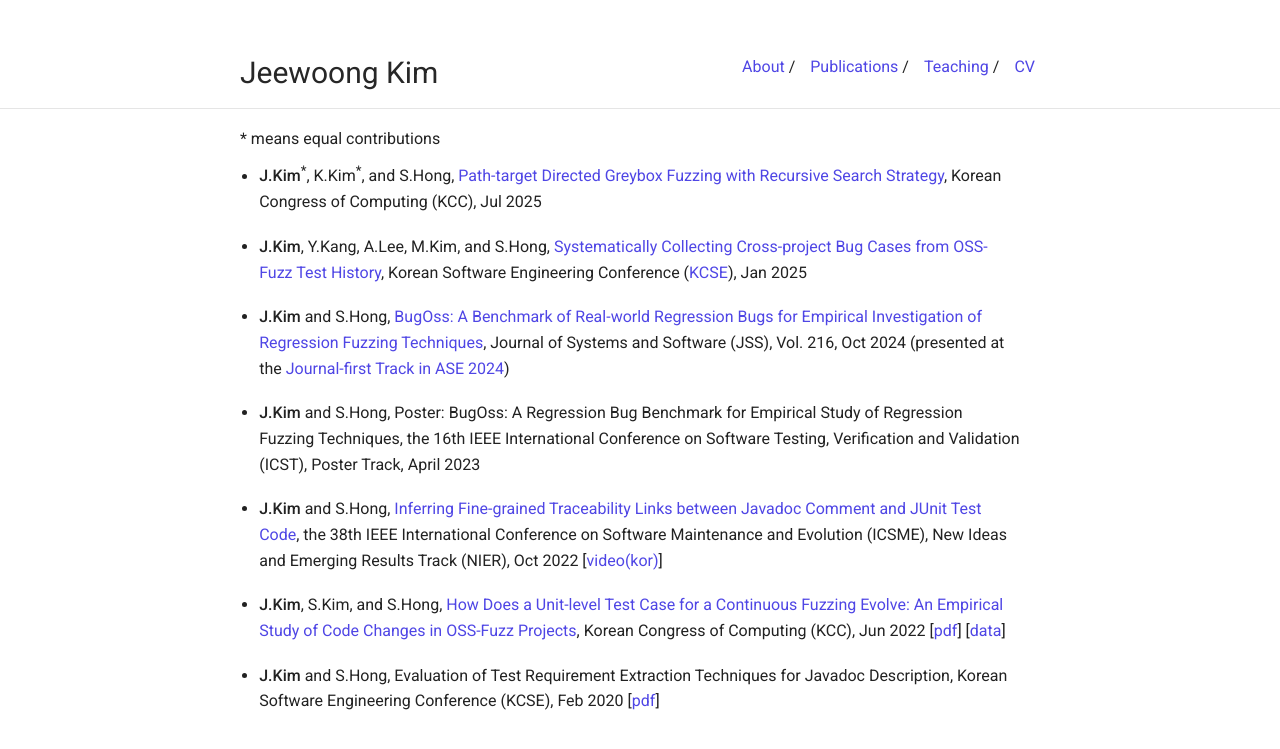
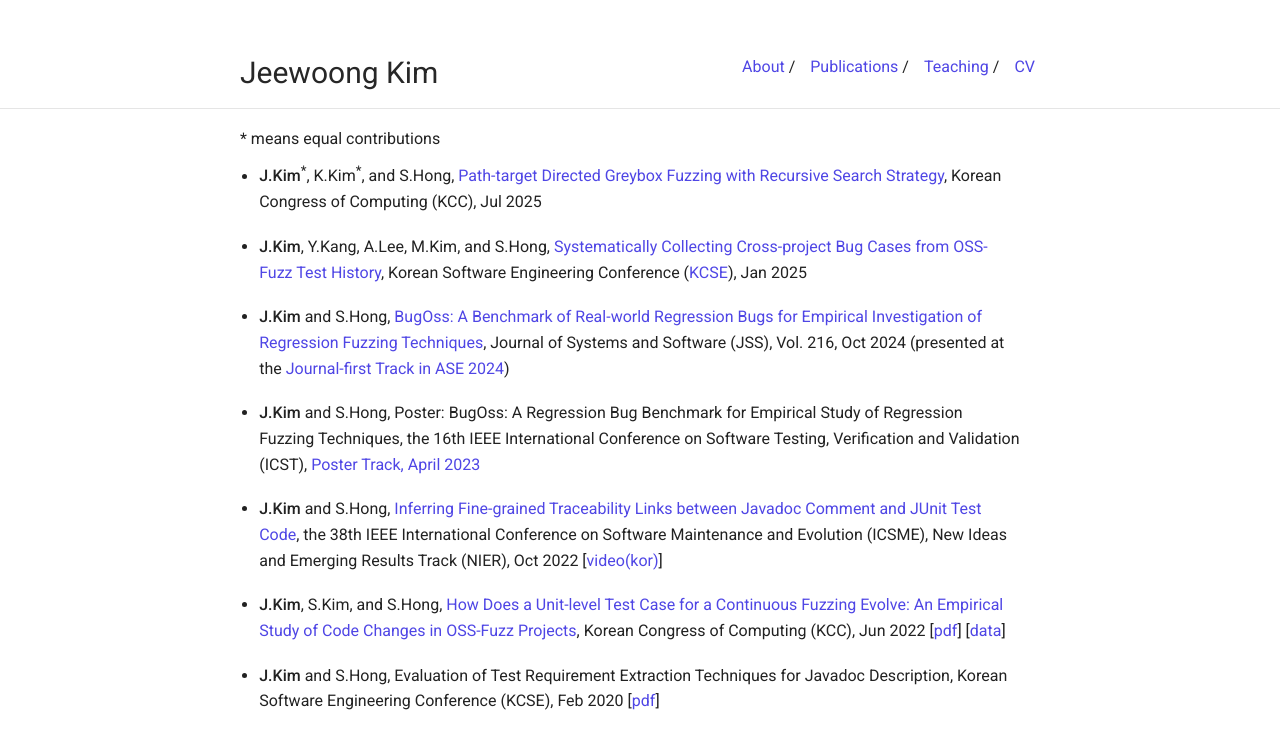
Before and after one commit to JeewoongKim/jeewoongkim.github.io, a Jekyll site: the page built from publications.md, in a window 1280 px wide. Shown: the top 749 px of the page. Built offline with Jekyll 4.4.1, drawn with Linux system fonts in a browser that asks for light colours; part of the change alters nothing that is shown.

```diff
--- a/publications.md
+++ b/publications.md
@@ -9,7 +9,7 @@ body_class: publications-page
 - **J.Kim**<sup>*</sup>, K.Kim<sup>*</sup>, and S.Hong, [Path-target Directed Greybox Fuzzing with Recursive Search Strategy](https://www.dbpia.co.kr/journal/articleDetail?nodeId=NODE12318196), Korean Congress of Computing (KCC), Jul 2025
 - **J.Kim**, Y.Kang, A.Lee, M.Kim, and S.Hong, [Systematically Collecting Cross-project Bug Cases from OSS-Fuzz Test History](https://koasas.kaist.ac.kr/handle/10203/335536), Korean Software Engineering Conference ([KCSE](https://sigsoft.or.kr/kcse2025/)), Jan 2025
 - **J.Kim** and S.Hong, [BugOss: A Benchmark of Real-world Regression Bugs for Empirical Investigation of Regression Fuzzing Techniques](https://www.sciencedirect.com/science/article/abs/pii/S016412122400164X), Journal of Systems and Software (JSS), Vol. 216, Oct 2024 (presented at the [Journal-first Track in ASE 2024](https://conf.researchr.org/details/ase-2024/ase-2024-journal-first-papers/2/BUGOSS-A-Benchmark-of-Real-world-Regression-Bugs-for-Empirical-Investigation-of-Regr))
-- **J.Kim** and S.Hong, Poster: BugOss: A Regression Bug Benchmark for Empirical Study of Regression Fuzzing Techniques, the 16th IEEE International Conference on Software Testing, Verification and Validation (ICST), Poster Track, April 2023
+- **J.Kim** and S.Hong, Poster: BugOss: A Regression Bug Benchmark for Empirical Study of Regression Fuzzing Techniques, the 16th IEEE International Conference on Software Testing, Verification and Validation (ICST), [Poster Track, April 2023](https://conf.researchr.org/details/icst-2023/icst-2023-posters/1/Poster-BugOSS-A-Regression-Bug-Benchmark-for-Empirical-Study-of-Regression-Fuzzing-)
 - **J.Kim** and S.Hong, [Inferring Fine-grained Traceability Links between Javadoc Comment and JUnit Test Code](https://ieeexplore.ieee.org/document/9978264/), the 38th IEEE International Conference on Software Maintenance and Evolution (ICSME), New Ideas and Emerging Results Track (NIER), Oct 2022 \[[video(kor)](https://youtu.be/cYSnoM7Z9hc)\]
 - **J.Kim**, S.Kim, and S.Hong, [How Does a Unit-level Test Case for a Continuous Fuzzing Evolve: An Empirical Study of Code Changes in OSS-Fuzz Projects](https://www.dbpia.co.kr/journal/articleDetail?nodeId=NODE11113310&buildDate=2026-02-24+10%3A04%3A31&cdnUrl=https%3A%2F%2Fcdn.dbpia.co.kr%2Fstatic&nowDate=20260330_1&appVersion=1.0.0&buildTime=20260224100431&minify=.min&nodeId=NODE11113310&mobileYN=N&medaTypeCode=185005&isPDFSizeAllowed=true&locale=ko&foreignIpYn=N&articleTitle=%EC%97%B0%EC%86%8D%EC%A0%81+%ED%8D%BC%EC%A7%95%EC%9D%84+%EC%9C%84%ED%95%9C+%EC%9C%A0%EB%8B%9B+%ED%85%8C%EC%8A%A4%ED%8A%B8%EB%8A%94+%EC%96%B4%EB%96%BB%EA%B2%8C+%EB%B3%80%ED%99%94%ED%95%98%EB%8A%94%EA%B0%80%3A+OSS-Fuzz%EC%9D%98+%ED%8D%BC%EC%A7%95+%ED%85%8C%EC%8A%A4%ED%8A%B8+%EC%BC%80%EC%9D%B4%EC%8A%A4+%EB%B3%80%EA%B2%BD+%EC%97%B0%EA%B5%AC&articleTitleEn=How+Does+a+Unit-level+Test+Case+for+Continuous+Fuzzing+Evolves%3A+An+Empirical+Study+of+Code+Changes+in+OSS-Fuzz+Projects&voisId=VOIS00692868&voisName=%ED%95%9C%EA%B5%AD%EC%A0%95%EB%B3%B4%EA%B3%BC%ED%95%99%ED%9A%8C+2022+%ED%95%9C%EA%B5%AD%EC%BB%B4%ED%93%A8%ED%84%B0%EC%A2%85%ED%95%A9%ED%95%99%EC%88%A0%EB%8C%80%ED%9A%8C+%EB%85%BC%EB%AC%B8%EC%A7%91&voisCnt=769&searchResultKey=%2FlMfWK6MWZi5N74t6Fqz8W2SzT9VlhC%2BOSzOMFbo4pXig64LpL3n%2BiOKcuQNBLxC&language=ko_KR&hasTopBanner=true), Korean Congress of Computing (KCC), Jun 2022 \[[pdf](/pubs/kcc22_oss-fuzz-change.pdf)\] \[[data](https://github.com/ARISE-Handong/oss-fuzz-study)\]
 - **J.Kim** and S.Hong, Evaluation of Test Requirement Extraction Techniques for Javadoc Description, Korean Software Engineering Conference (KCSE), Feb 2020 \[[pdf](/pubs/kcse20-javadoc.pdf)\]
```
